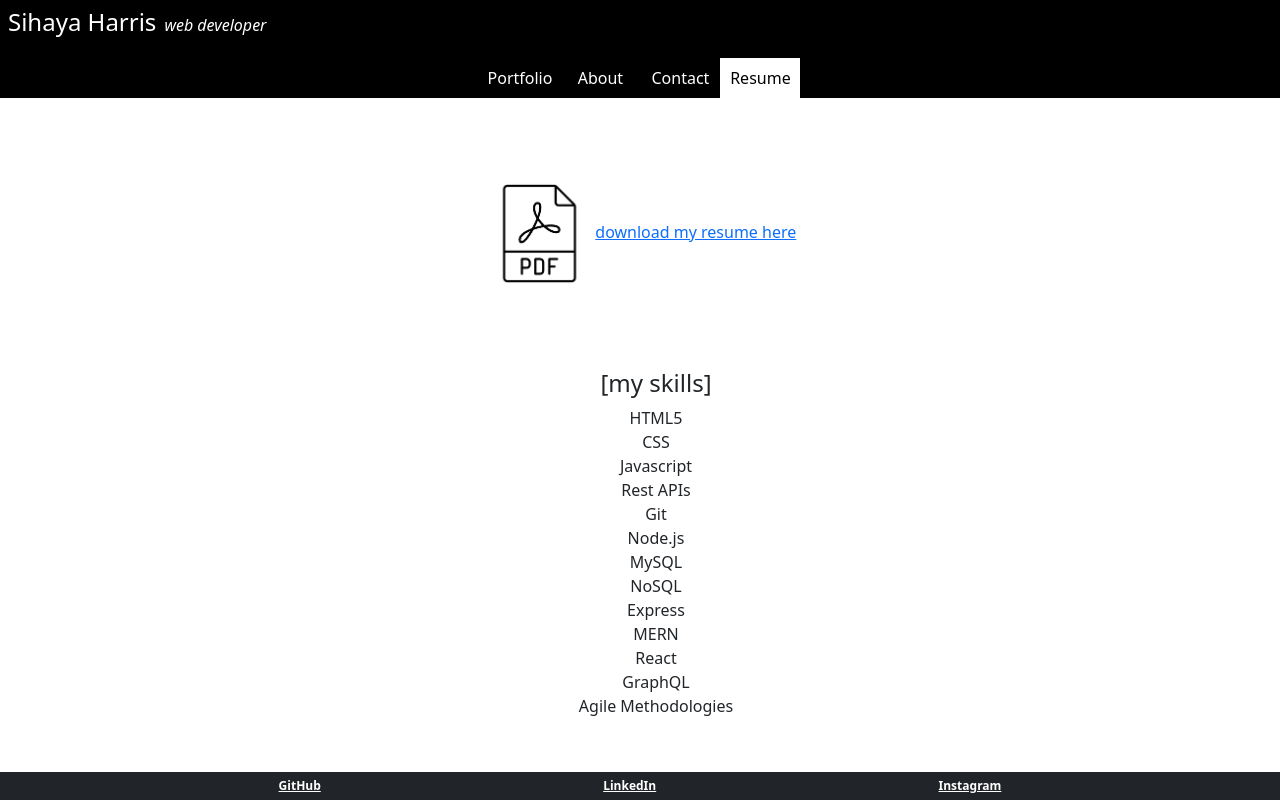
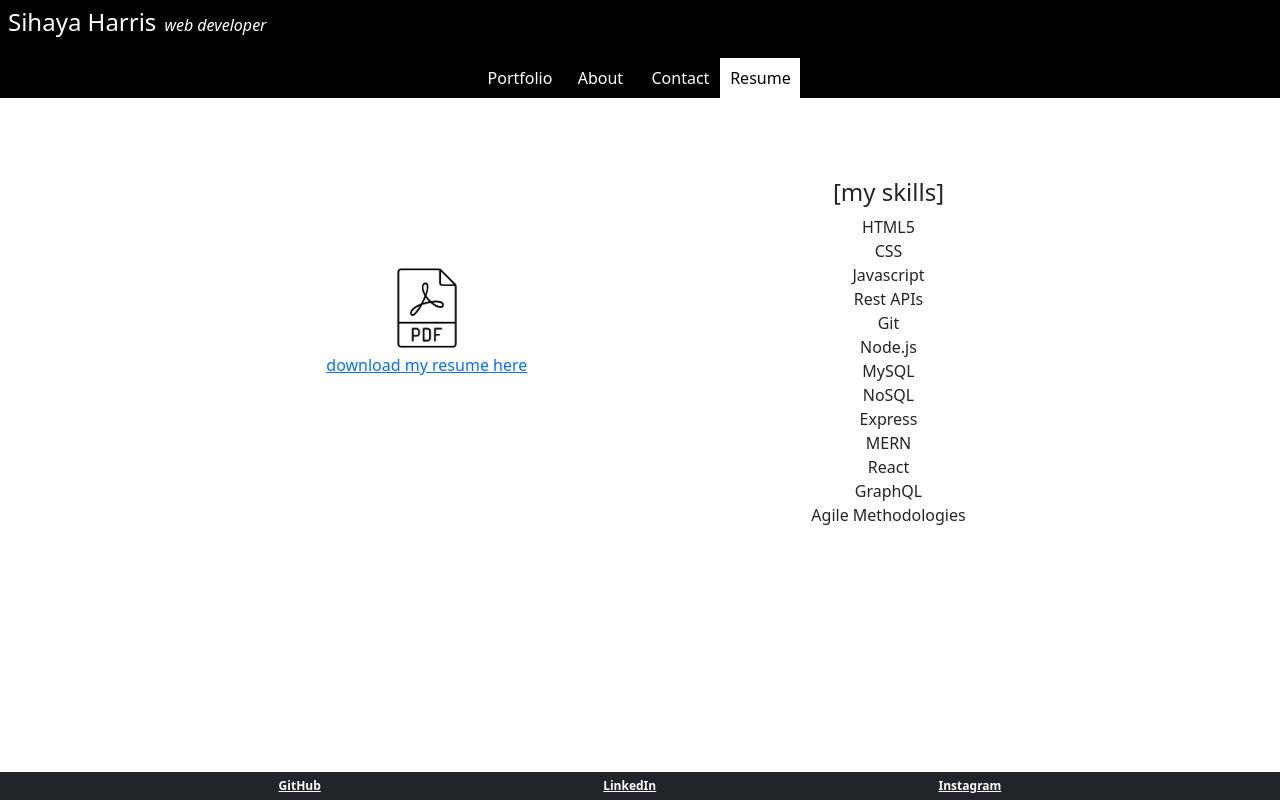
Before and after one commit to sihayah/portfoliofolio, a React (Create React App) app: page /resume in a window 1280 px wide. Built offline with nearby package versions, Linux system fonts and the light colour scheme.

Commit message:
adjusted media queries for resume page

```diff
--- a/src/index.css
+++ b/src/index.css
@@ -156,8 +156,34 @@ footer {
     max-width: 60vh;
     align-self: center;
   }
+
   #form-wrapper {
     width: 80vh;
     align-self: center;
   }
+
+  #resume-wrapper {
+    display: flex;
+    justify-content: center;
+  }
+
+  #resume {
+    align-self: center;
+    display: flex;
+    align-items: center;
+    text-align: center;
+  }
+
+  #pdf-icon {
+    width: 40%;
+  }
+
+  #download-here {
+    display: flex;
+    flex-direction: column;
+    align-items: center;
+    margin-right: 30vh;
+  }
+
+
 }
--- a/src/pages/Resume.js
+++ b/src/pages/Resume.js
@@ -3,7 +3,8 @@ import pdfIcon from '../assets/pdf-icon.png'
 
 const Resume = () => {
     return (
-        <section>
+        <section id="resume-wrapper">
+            <div id="resume">
                 <div id="download-here">
                     <img src={pdfIcon} alt="pdf icon" id="pdf-icon" />
                     <a href="../../Resume.pdf">
@@ -31,7 +32,9 @@ const Resume = () => {
                         <li>Agile Methodologies</li>
                     </ul>
                 </div>
+            </div>
         </section>
+
 
     )
 };
```
Lines whose indentation alone changed are shown as unchanged.
